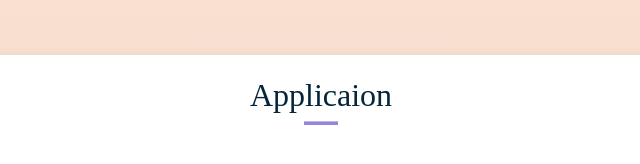
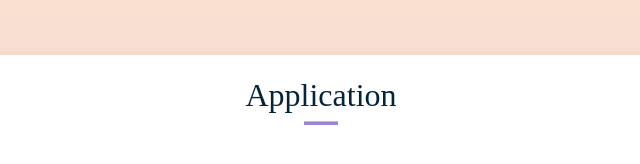
Before and after one commit to Maybe-nothing/page, a plain HTML site: page index.html in a window 1280 px wide. Shown: the part 3943-4107 px from the top of the page, 319-959 px from the left. Drawn offline with Linux system fonts and the light colour scheme; some packages are replaced by stand-ins of ours; a script that the page names is missing; a web font is replaced by a local one.

Commit message:
Update index.html

```diff
--- a/index.html
+++ b/index.html
@@ -285,7 +285,7 @@
             <figure class="choco-img">
               <img src="./img/choco_banana.png" alt="음료수_이미지" />
             </figure>
-            <h2 class="category-title">Applicaion</h2>
+            <h2 class="category-title">Application</h2>
             <address class="contact__address">
               <a target="_blank" href="https://forms.gle/iaSZyzPAyL1vf2hn6">
                 <img
```
